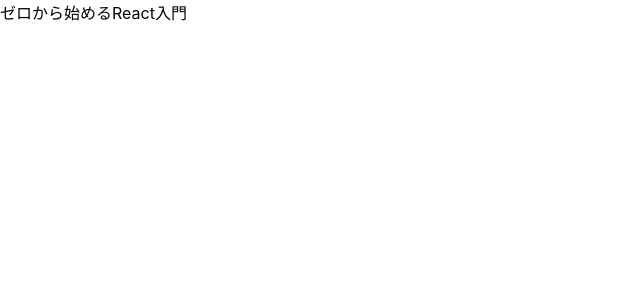
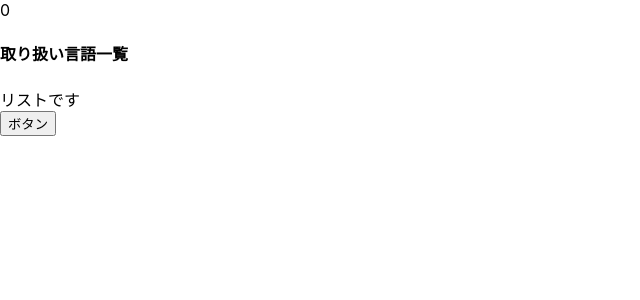
Before and after one commit to mikachi20/react-turorial-personal, a React (Create React App) app: page / in a window 1280 px wide. Shown: the top 300 px of the page, without its empty margins (0-640 px from the left). Built offline with nearby package versions, Linux system fonts and the light colour scheme.

Commit message:
カウンター作成

```diff
--- a/src/App.js
+++ b/src/App.js
@@ -1,5 +1,18 @@
+import { useState } from "react";
+import { List } from "./List";
+
 function App() {
-  return <div>ゼロから始めるReact入門</div>;
+  const [description, setDescription] = useState(0);
+  const changeDescription = () => {
+    setDescription(description + 1);
+  };
+  return (
+    <div>
+      {description}
+      <List title="取り扱い言語一覧" />
+      <button onClick={changeDescription}>ボタン</button>
+    </div>
+  );
 }
 
 export default App;
--- /dev/null
+++ b/src/List.js
@@ -0,0 +1,8 @@
+export const List = ({ title }) => {
+  return (
+    <div>
+      <h4>{title}</h4>
+      リストです
+    </div>
+  );
+};
```
